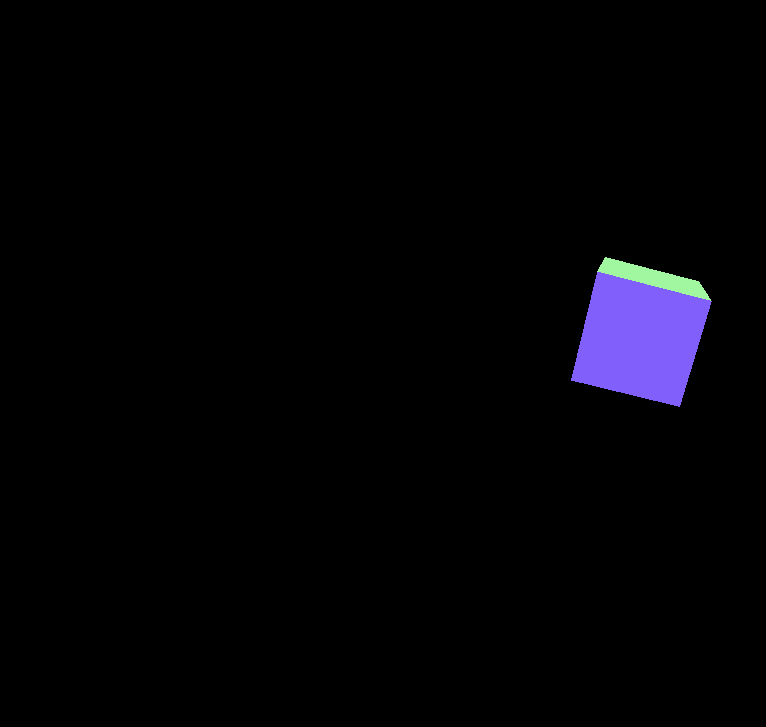
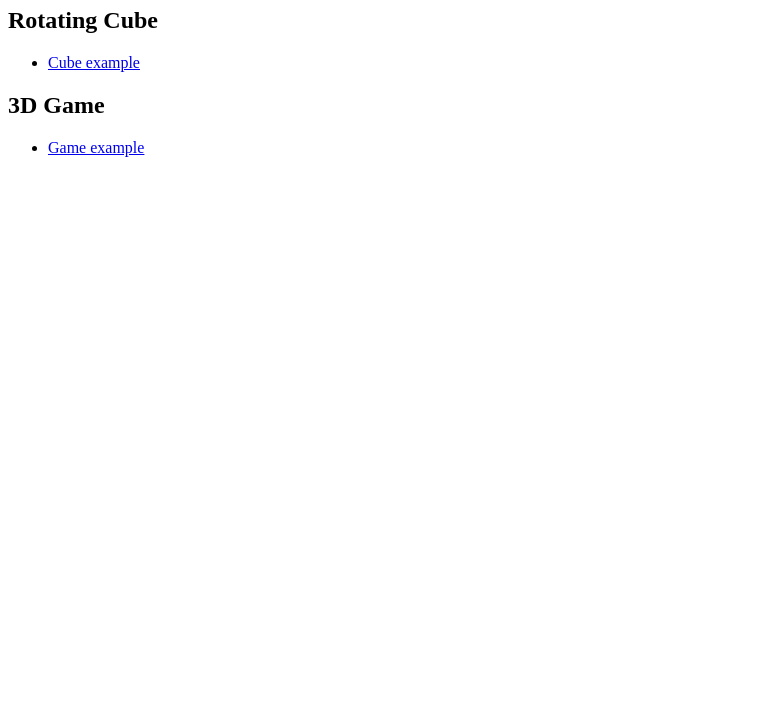
Before and after one commit to rdeprey/rdeprey.github.io, a plain HTML site: page index.html in a window 1280 px wide. Shown: the part 73-800 px from the top of the page, without its empty margins (0-766 px from the left). Drawn offline with nearby package versions, Linux system fonts and the light colour scheme.

Commit message:
Created a new index page to list projects

```diff
--- a/index.html
+++ b/index.html
@@ -2,37 +2,18 @@
 <html>
 <head>
 <meta charset="UTF-8">
-<title>Basic Three.js App</title>
-<style>
-	html, body {margin:0; padding:0; overflow:hidden;}
-</style>
+<title>Projects</title>
 </head>
 
 <body>
-<script src="https://ajax.googleapis.com/ajax/libs/threejs/r69/three.min.js"></script>
-<script>
-	var scene = new THREE.Scene();
-	var aspect = window.innerWidth / window.innerHeight;
-	var camera = new THREE.PerspectiveCamera(75, aspect, 0.1, 1000);
-	var renderer = new THREE.WebGLRenderer();
-	renderer.setSize(window.innerWidth, window.innerHeight);
-	document.body.appendChild(renderer.domElement);
-
-	var geometry = new THREE.BoxGeometry(1, 1, 1);
-	var material = new THREE.MeshNormalMaterial();
-	var cube = new THREE.Mesh(geometry, material);
-	scene.add(cube);
-	camera.position.z = 5;
-
-	var render = function() {
-		requestAnimationFrame(render);
-		cube.rotation.x += 0.1;
-		cube.rotation.y += 0.1;
-		renderer.render(scene, camera);
-	};
-
-	render();
-
-</script>
+<h1>Projects</h1>
+<h2>Rotating Cube</h2>
+<ul>
+	<li><a href="rotating-cube/index.html">Cube example</a></li>
+</ul>
+<h2>3D Game</h2>
+<ul>
+	<li><a href="3d-game/first-3d-game.html">Game example</a></li>
+</ul>
 </body>
 </html>
```
